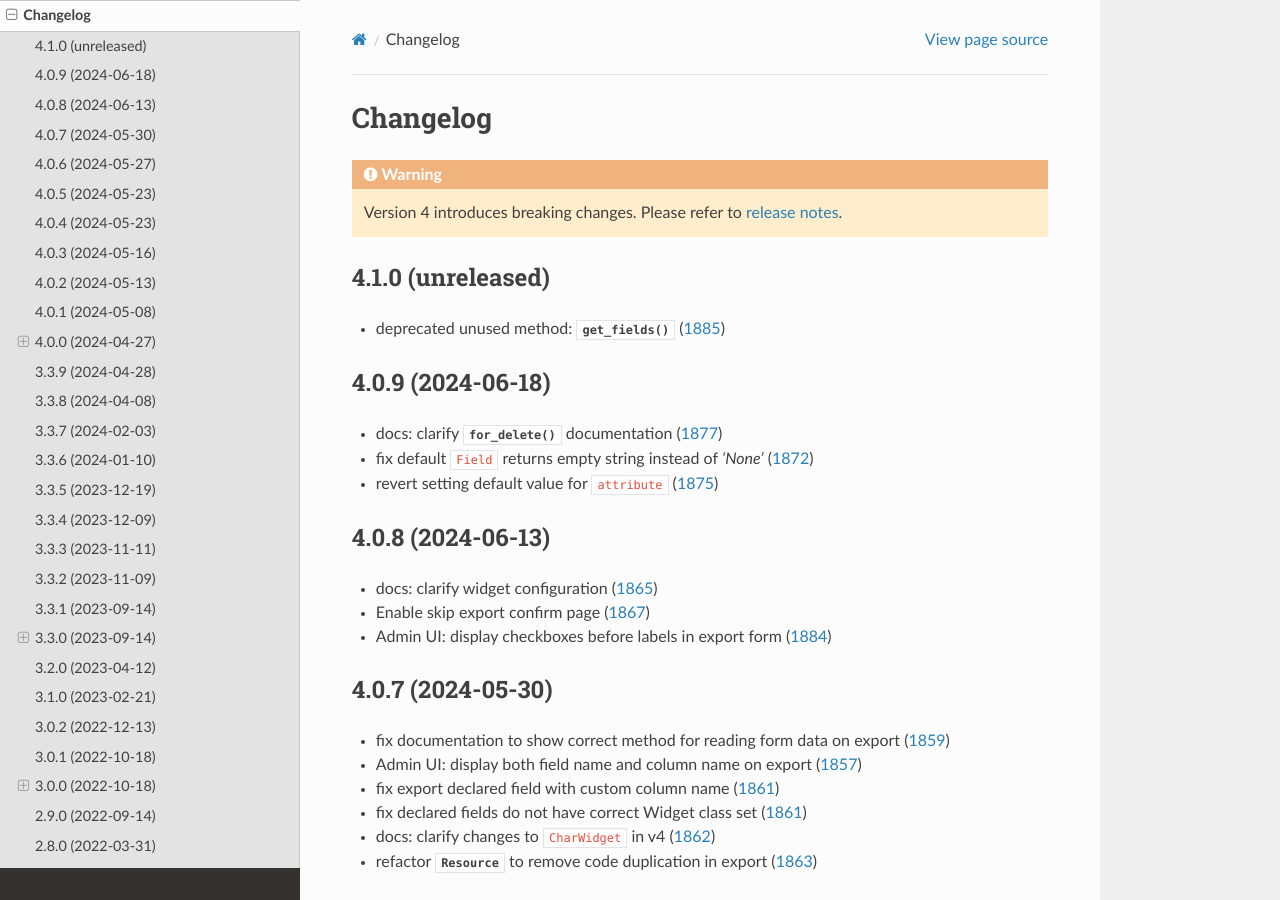
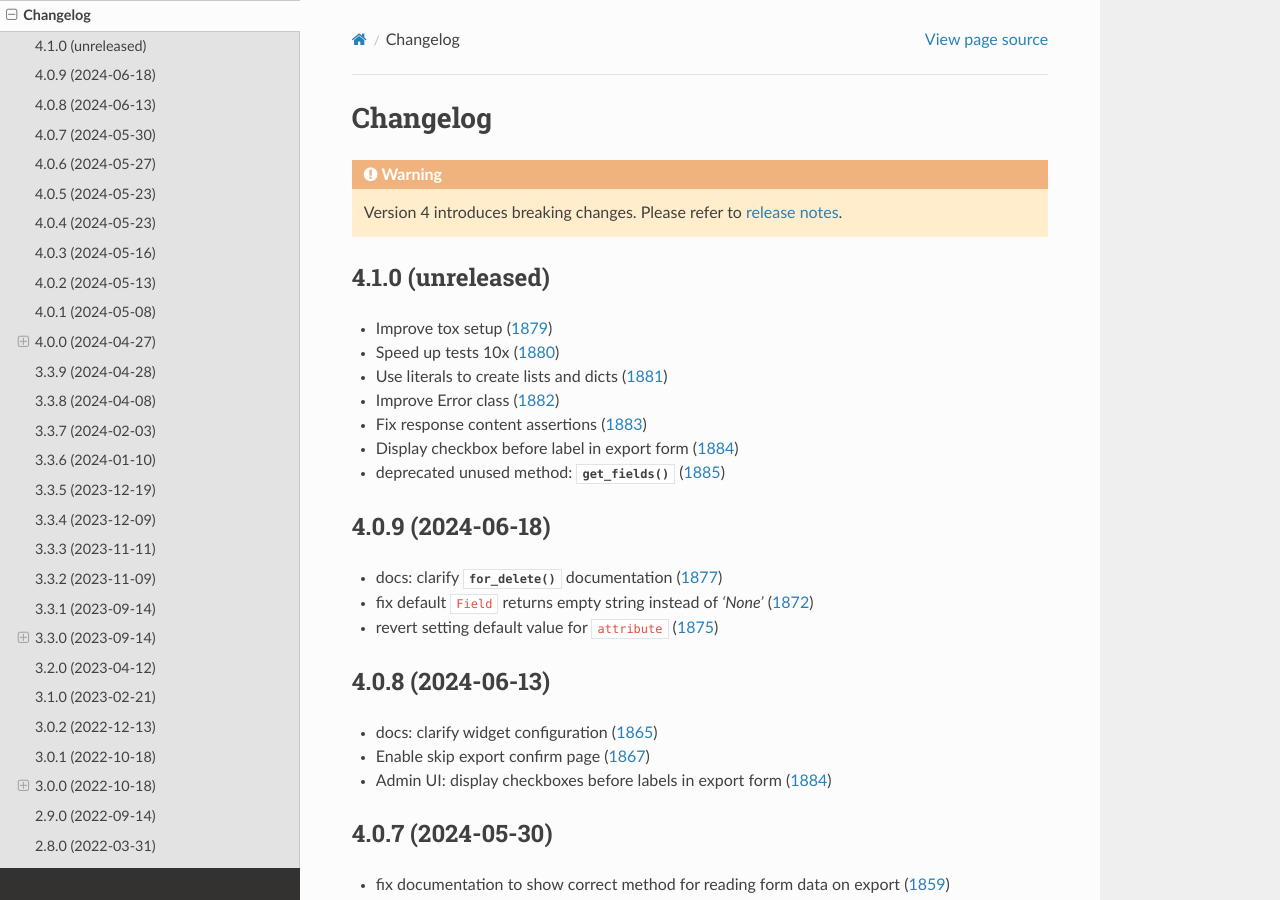
Before and after one commit to django-import-export/django-import-export, a Sphinx documentation site: the page built from docs/changelog.rst, in a window 1280 px wide and 900 px high. Built offline with Sphinx 7.4.7 and the Read the Docs theme 2.0.0, drawn with Linux system fonts in a browser that asks for light colours; pages that are not in the unit, such as notebooks, are missing from menus; the version number could not be read and is left out.

Commit message:
updated changelog for 4.1

```diff
--- a/docs/changelog.rst
+++ b/docs/changelog.rst
@@ -8,6 +8,12 @@ Changelog
 4.1.0 (unreleased)
 ------------------
 
+- Improve tox setup (`1879 <https://github.com/django-import-export/django-import-export/pull/1879>`_)
+- Speed up tests 10x (`1880 <https://github.com/django-import-export/django-import-export/pull/1880>`_)
+- Use literals to create lists and dicts (`1881 <https://github.com/django-import-export/django-import-export/pull/1881>`_)
+- Improve Error class (`1882 <https://github.com/django-import-export/django-import-export/pull/1882>`_)
+- Fix response content assertions (`1883 <https://github.com/django-import-export/django-import-export/pull/1883>`_)
+- Display checkbox before label in export form (`1884 <https://github.com/django-import-export/django-import-export/pull/1884>`_)
 - deprecated unused method: :meth:`~import_export.resources.Resource.get_fields` (`1885 <https://github.com/django-import-export/django-import-export/pull/1885>`_)
 
 4.0.9 (2024-06-18)
```
